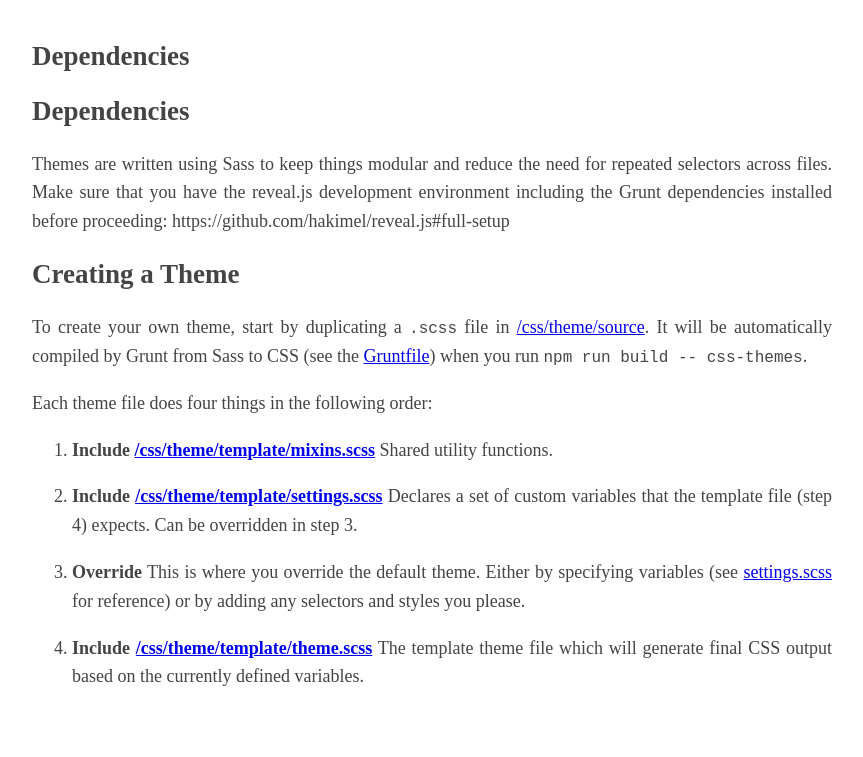
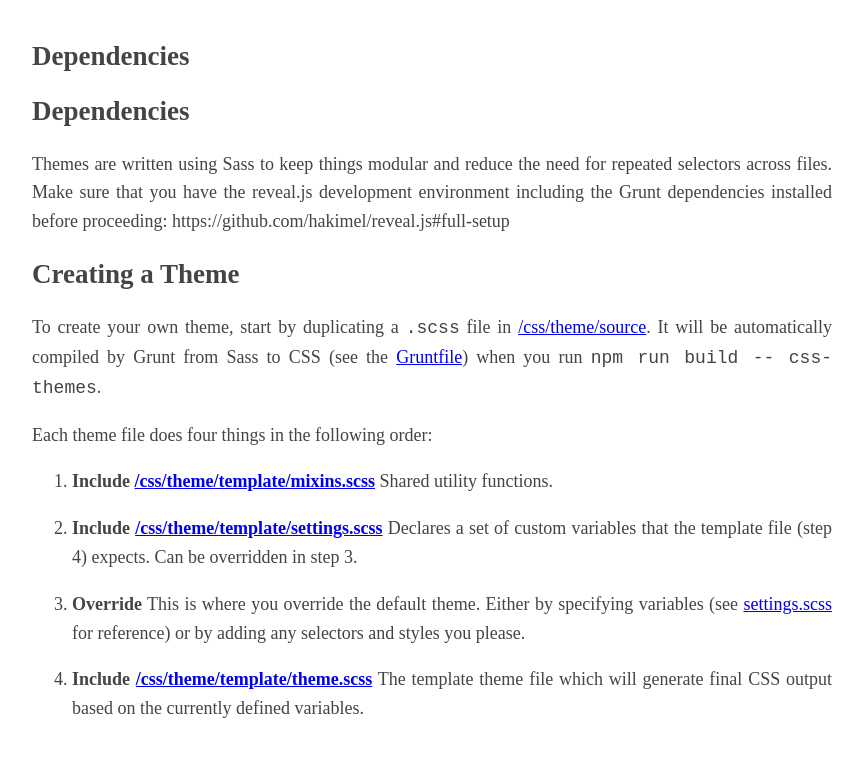
Before and after one commit to kyren/kyren.github.io, a Jekyll site: the page built from rustconf_2018_slides/css/theme/README.md, in a window 1280 px wide. Shown: the top 757 px of the page, without its empty margins (208-1071 px from the left). Built offline with Jekyll 4.4.1, drawn with Linux system fonts in a browser that asks for light colours; our own code applies the rules of GitHub Pages for plain Markdown files.

Commit message:
trying other things to get styles to work

```diff
--- a/_config.yml
+++ b/_config.yml
@@ -14,15 +14,6 @@
 # You can create any custom variable you would like, and they will be accessible
 # in the templates via {{ site.myvariable }}.
 title: Kyren's blog
-email: kerriganw@gmail.com
-# description: >- # this means to ignore newlines until "baseurl:"
-#   Write an awesome description for your new site here. You can edit this
-#   line in _config.yml. It will appear in your document head meta (for
-#   Google search results) and in your feed.xml site description.
-baseurl: "" # the subpath of your site, e.g. /blog
-url: "" # the base hostname & protocol for your site, e.g. http://example.com
-twitter_username: Kyrenite
-github_username:  kyren
 
 # Build settings
 markdown: kramdown
--- a/_sass/motherfucking.scss
+++ b/_sass/motherfucking.scss
@@ -9,7 +9,7 @@
   padding: 0 10px;
 }
 
-code {
+.highlight {
   font-size: 16px;
   line-height: 1.3;
   overflow: auto;
```
